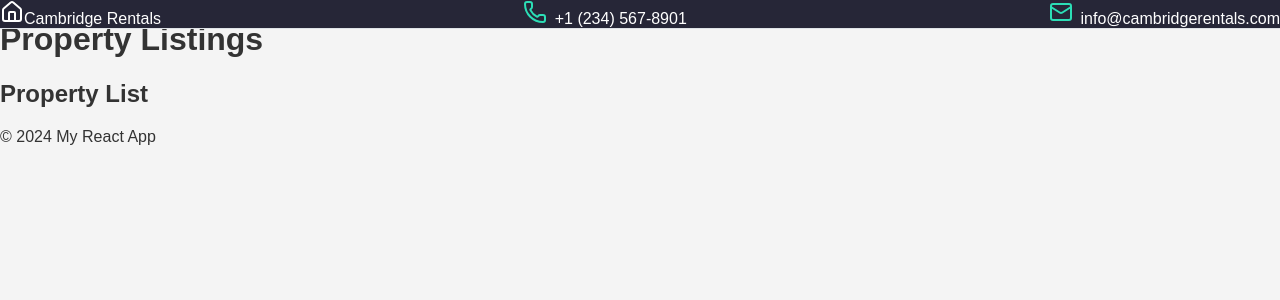
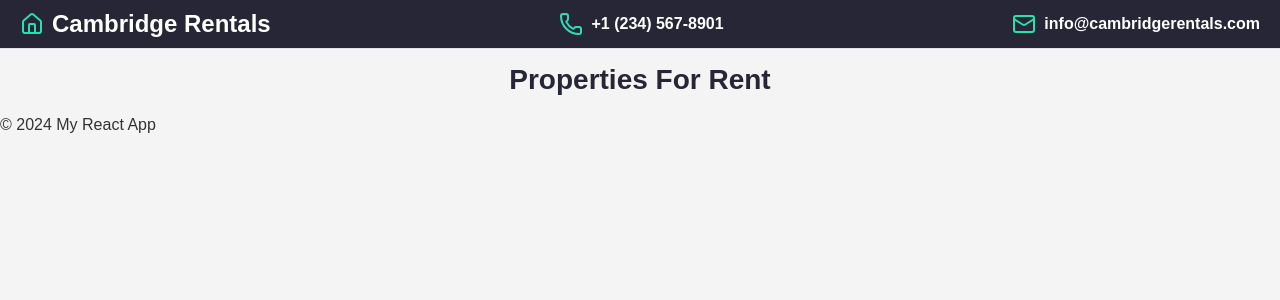
Before and after one commit to BadrAlioui/learn-react, a React (Vite) app in the folder react-project/: page / in a window 1280 px wide. Shown: the top 300 px of the page. Built offline with nearby package versions, Linux system fonts and the light colour scheme.

Commit message:
Added nav bar

```diff
--- a/react-project/src/App.css
+++ b/react-project/src/App.css
@@ -9,3 +9,14 @@ body {
   color: #333;
   height: 100%;
 }
+
+.app {
+margin-top: 4rem;
+}
+
+
+@media (max-width: 800px) {
+  .app {
+    margin-top: 10rem;
+  }
+}
--- a/react-project/src/App.jsx
+++ b/react-project/src/App.jsx
@@ -6,7 +6,7 @@ import './App.css';
 
 const App = () => {
   return (
-    <div>
+    <div className="app">
       <Header />
       <main>
         <Title />
--- a/react-project/src/components/Header/Header.css
+++ b/react-project/src/components/Header/Header.css
@@ -1,20 +1,53 @@
 .header {
-  position: fixed;
+  position: fixed; /* Fixe le header en haut de la page */
   top: 0;
   left: 0;
   right: 0;
-  z-index: 10;
-  display: flex;
-  justify-content: space-between;
-  align-items: center;
-  padding: 0.625rem 1.25 rem;
-  background-color: #262637;
-  border-bottom: 1px solid #dee2e6;
-  color: white;
+  z-index: 10; /* S'assure que le header reste au-dessus des autres éléments */
+  display: flex; /* Utilise Flexbox pour l'agencement des éléments */
+  justify-content: space-between; /* Espace entre les éléments */
+  align-items: center; /* Centre verticalement les éléments */
+  padding: 0.625rem 1.25rem; /* Espacement interne */
+  background-color: #262637; /* Couleur de fond sombre */
+  border-bottom: 1px solid #dee2e6; /* Ligne en bas du header */
+  color: white; /* Texte en blanc */
 }
 
+/* Style pour l'icône à l'intérieur d'un item */
 .item .icon {
-color: #2cdeb6;
-  margin-right: 8px;
+  color: #2cdeb6; /* Couleur spécifique pour l'icône */
+  margin-right: 8px; /* Espace à droite de l'icône */
+}
 
+/* Style pour chaque item du header */
+.item {
+  display: flex; /* Utilise Flexbox pour aligner l'icône et le texte */
+  align-items: center; /* Centre verticalement */
 }
+
+/* Style pour le texte à l'intérieur d'un item */
+.item span {
+  font-weight: bold; /* Texte en gras */
+}
+
+/* Style pour la marque (nom/logo) */
+.brand {
+  font-size: 1.5rem; /* Taille de police plus grande */
+}
+
+/* Style pour la section contact */
+.contact {
+  font-size: 1rem; /* Taille de police standard */
+}
+
+/* Responsive : adapte le header pour les petits écrans */
+@media screen and (max-width: 800px) {
+  .header {
+    flex-direction: column; /* Empile les éléments verticalement */
+    align-items: center; /* Centre les éléments */
+  }
+
+  .item {
+    margin-bottom: 0.5rem; /* Espace entre les items */
+  }
+}
--- a/react-project/src/components/Header/Header.jsx
+++ b/react-project/src/components/Header/Header.jsx
@@ -4,15 +4,15 @@ import "./Header.css";
 const Header = () => {
   return (
     <header className="header">
-    <div>
-    <House className="icon"/>
+    <div className="item brand">
+    <House className="icon "/>
       <span>Cambridge Rentals</span>
     </div>
-    <div className="item">
+    <div className="item contact">
         <Phone className="icon"/>
         <span>+1 (234) 567-8901</span>
     </div>
-    <div className="item">
+    <div className="item contact">
         <Mail className="icon"/>
         <span>info@cambridgerentals.com</span>
     </div>
--- a/react-project/src/components/PropertyList/PropertyList.jsx
+++ b/react-project/src/components/PropertyList/PropertyList.jsx
@@ -3,7 +3,7 @@ import './PropertyList.css'
 const PropertyList = () => {
     return (
         <div>
-            <h2>Property List</h2>
+
         </div>
     );
 };
--- a/react-project/src/components/Title/Title.css
+++ b/react-project/src/components/Title/Title.css
@@ -0,0 +1,9 @@
+.title-section {
+  text-align: center;
+  margin: 1.25rem 0;
+}
+
+.title-section h1 {
+  font-size: 1.75rem;
+  color: #262637;
+}
--- a/react-project/src/components/Title/Title.jsx
+++ b/react-project/src/components/Title/Title.jsx
@@ -1,7 +1,11 @@
-import './Title.css';
+import "./Title.css";
 
 const Title = () => {
-  return <h1>Property Listings</h1>;
+  return (
+    <div className="title-section">
+      <h1>Properties For Rent</h1>
+    </div>
+  );
 };
 
 export default Title;
```
